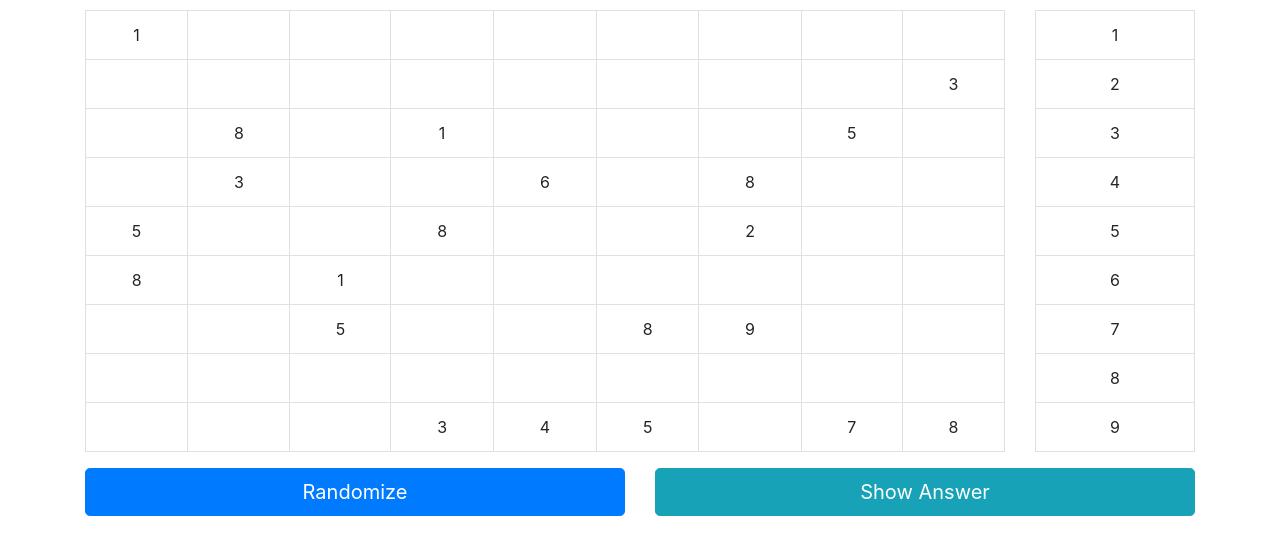
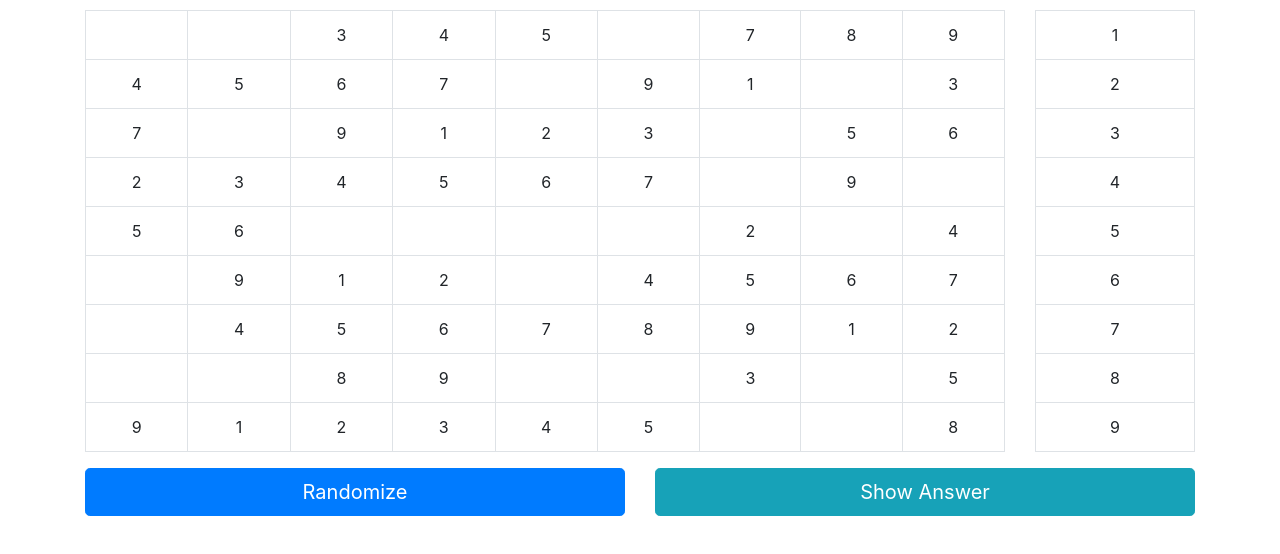
Before and after one commit to vlaaadislav/sudoku, a Vue app: page / in a window 1280 px wide. Shown: the top 554 px of the page. Built offline with nearby package versions, Linux system fonts and the light colour scheme.

Commit message:
added lost and win entries

```diff
--- a/app/App.vue
+++ b/app/App.vue
@@ -4,8 +4,8 @@
             <div class="col-10">
                 <table class="table table-bordered">
                     <tr class="sudoku-row" v-for="(row, rowIndex) in showedField">
-                        <td :class="item ? test(rowIndex, itemIndex): 'empty'" v-for="(item, itemIndex) in row" @click="setValue(rowIndex, itemIndex)">
-                            {{ item || '-' }}
+                        <td :class="item ? test(rowIndex, itemIndex) : 'empty'" v-for="(item, itemIndex) in row" @click="setValue(rowIndex, itemIndex)">
+                            {{ item || '9' }}
                         </td>
                     </tr>
                 </table>
@@ -13,7 +13,7 @@
 
             <div class="col">
                 <table class="table table-bordered">
-                    <tr v-for="choice in values">
+                    <tr v-for="choice in template">
                         <td class="page-item" :class="selectedValue === choice ? 'bg-info': ''" @click="selectValue(choice)">{{ choice }}</td>
                     </tr>
                 </table>
@@ -37,24 +37,28 @@
             return {
                 fieldSize: 9,
                 cellSize: 3,
+                template: [1, 2, 3, 4, 5, 6, 7, 8, 9],
                 field: [],
                 showedField: [],
-                values: [1, 2, 3, 4, 5, 6, 7, 8, 9],
-                selectedValue: null
+                selectedValue: null,
+                gameStatus: 'inProgress'
             }
         },
         methods: {
             generateField() {
-                const template = this.values.slice();
                 const res = [];
                 for (let i = 0; i < this.fieldSize; i++) {
                     // offset = +3 on each line + 1 each 3row
                     let offset = (i % this.cellSize) * this.cellSize + Math.floor(i / this.cellSize);
-                    res.push(this.getArrayOffset(template, offset));
+                    res.push(this.getOffsetedArray(this.template, offset));
                 }
                 return res;
             },
-            hideFields(qty = 60) {
+            getOffsetedArray(a, offset = 0) {
+                let copy = a.slice();
+                return copy.splice(offset).concat(copy);
+            },
+            hideFields(qty = this.getRandomInt(20, 60)) {
                 const showedField = this.copy(this.field);
                 while (qty > 0) {
                     let row = this.getRandomInt();
@@ -102,15 +106,18 @@
                     return;
                 }
                 this.$set(this.showedField[row], cell, this.selectedValue);
+
+                if (this.gameStatus !== 'inProgress') {
+                    return;
+                }
+
+                this.checkEndGame(this.test(row, cell) && 'lost');
             },
             selectValue(value) {
                 this.selectedValue = this.selectedValue !== value ? value : null;
             },
-            getArrayOffset(a, offset = 0) {
-                let copy = a.slice();
-                return copy.splice(offset).concat(copy);
-            },
             randomize() {
+                this.gameStatus = 'inProgress';
                 this.randomizeRows();
                 this.randomizeColumns()
             },
@@ -152,6 +159,19 @@
             },
             copy(o) {
                 return JSON.parse(JSON.stringify(o));
+            },
+            checkEndGame(lostStatus) {
+                if (lostStatus) {
+                    this.gameStatus = lostStatus;
+                    return this.lost();
+                }
+                this.showedField.find((item) => item.includes(null)) || this.win();
+            },
+            lost() {
+
+            },
+            win() {
+
             }
         },
         created() {
@@ -167,11 +187,15 @@
     @import "~bootstrap/dist/css/bootstrap-reboot.css";
 
     body {
+        height: 100vh;
+        width: 100%;
+        padding: 0;
+        margin: 0;
         user-select: none;
     }
 
     .sudoku {
-        margin-top: 10px;
+        padding-top: 10px;
     }
 
     .table td {
```
Also changed, not shown: main.js (+9 -4 lines).
